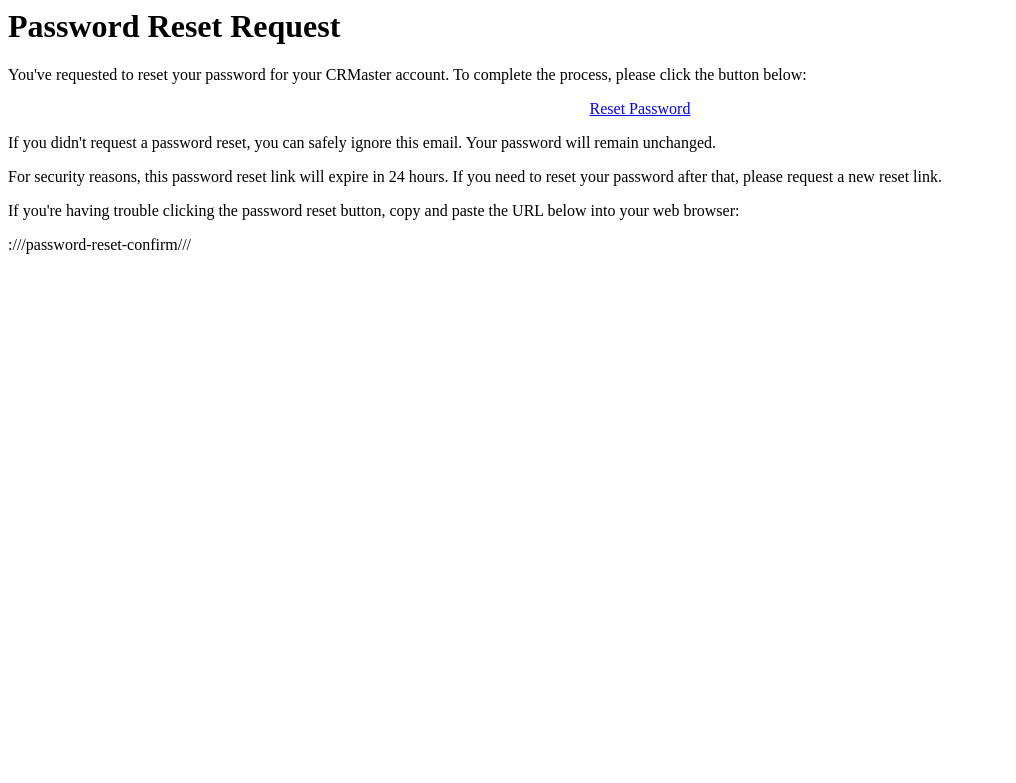
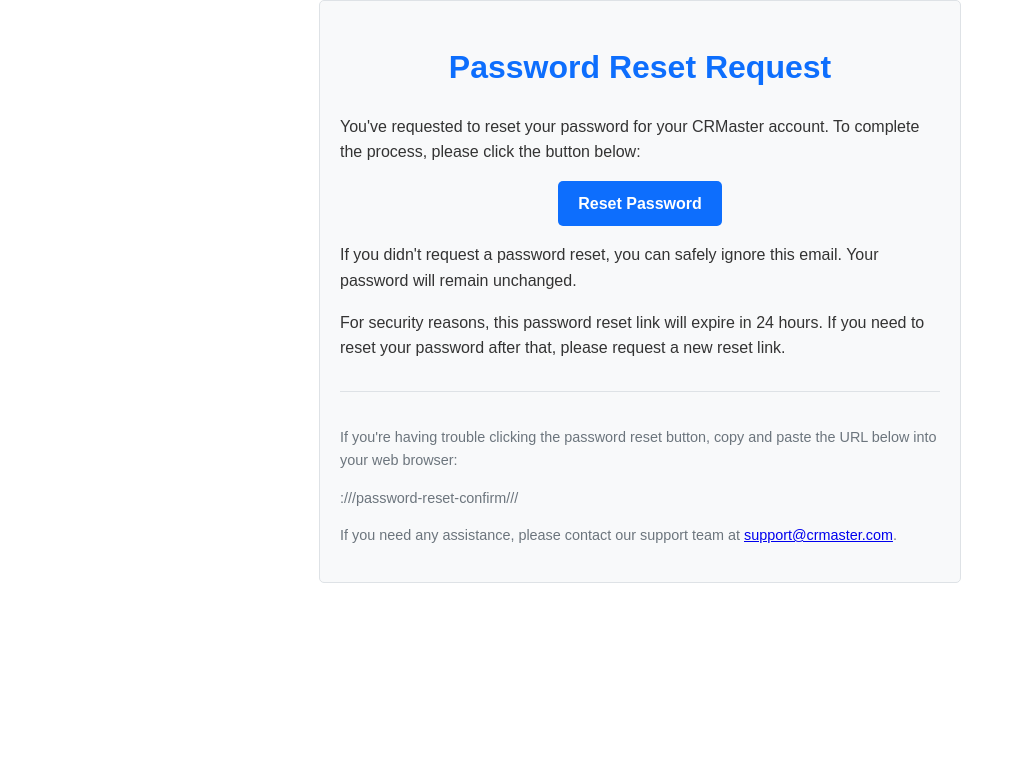
Before and after one commit to Eclipse8422/CRM_Project, a Django app: template templates/registration/password_reset_email.html in a window 1280 px wide. Shown: the top 783 px of the page, without its empty margins (0-1016 px from the left). Run offline with Django 5.2, Linux system fonts and the light colour scheme; the template is opened without the code that fills it, so the values that code supplies are empty.

Commit message:
Mailgun commit

```diff
--- a/templates/registration/password_reset_email.html
+++ b/templates/registration/password_reset_email.html
@@ -1,5 +1,49 @@
-
-
+<!DOCTYPE html>
+<html lang="en">
+<head>
+    <meta charset="UTF-8">
+    <meta name="viewport" content="width=device-width, initial-scale=1.0">
+    <title>CRMaster Password Reset</title>
+    <style>
+        body {
+            font-family: Arial, sans-serif;
+            line-height: 1.6;
+            color: #333333;
+            margin: 0;
+            padding: 0;
+        }
+        .container {
+            max-width: 600px;
+            margin: 0 auto;
+            padding: 20px;
+            background-color: #f8f9fa;
+            border: 1px solid #dee2e6;
+            border-radius: 5px;
+        }
+        h1 {
+            color: #0d6efd;
+            text-align: center;
+            margin-bottom: 20px;
+        }
+        .btn {
+            display: inline-block;
+            background-color: #0d6efd;
+            color: #ffffff !important;
+            text-decoration: none;
+            padding: 10px 20px;
+            border-radius: 5px;
+            font-weight: bold;
+        }
+        .footer {
+            margin-top: 30px;
+            border-top: 1px solid #dee2e6;
+            padding-top: 20px;
+            font-size: 0.9em;
+            color: #6c757d;
+        }
+    </style>
+</head>
+<body>
     <div class="container">
         <h1>Password Reset Request</h1>
         <p>You've requested to reset your password for your CRMaster account. To complete the process, please click the button below:</p>
@@ -11,5 +55,8 @@
         <div class="footer">
             <p>If you're having trouble clicking the password reset button, copy and paste the URL below into your web browser:</p>
             <p>{{ protocol }}://{{ domain }}/password-reset-confirm/{{ uid }}/{{ token }}/</p>
+            <p>If you need any assistance, please contact our support team at <a href="mailto:support@crmaster.com">support@crmaster.com</a>.</p>
         </div>
     </div>
+</body>
+</html>
```
